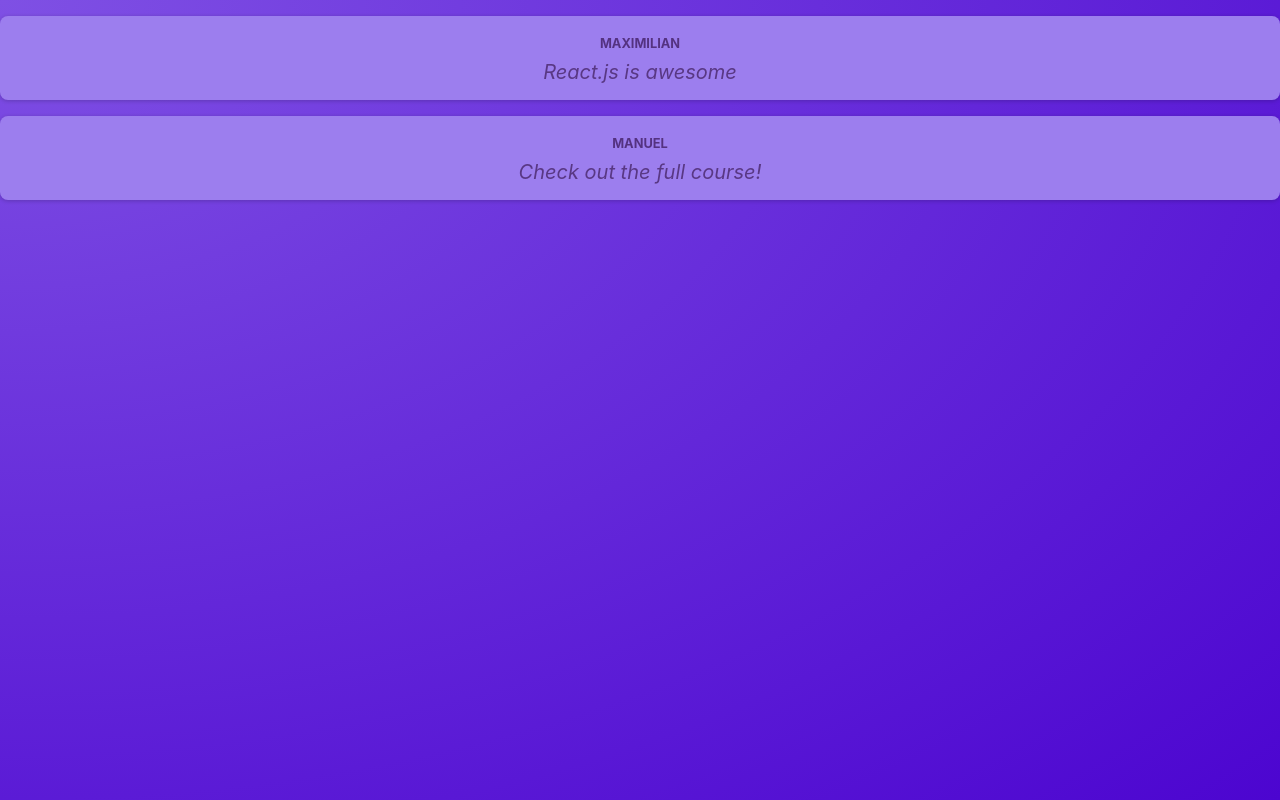
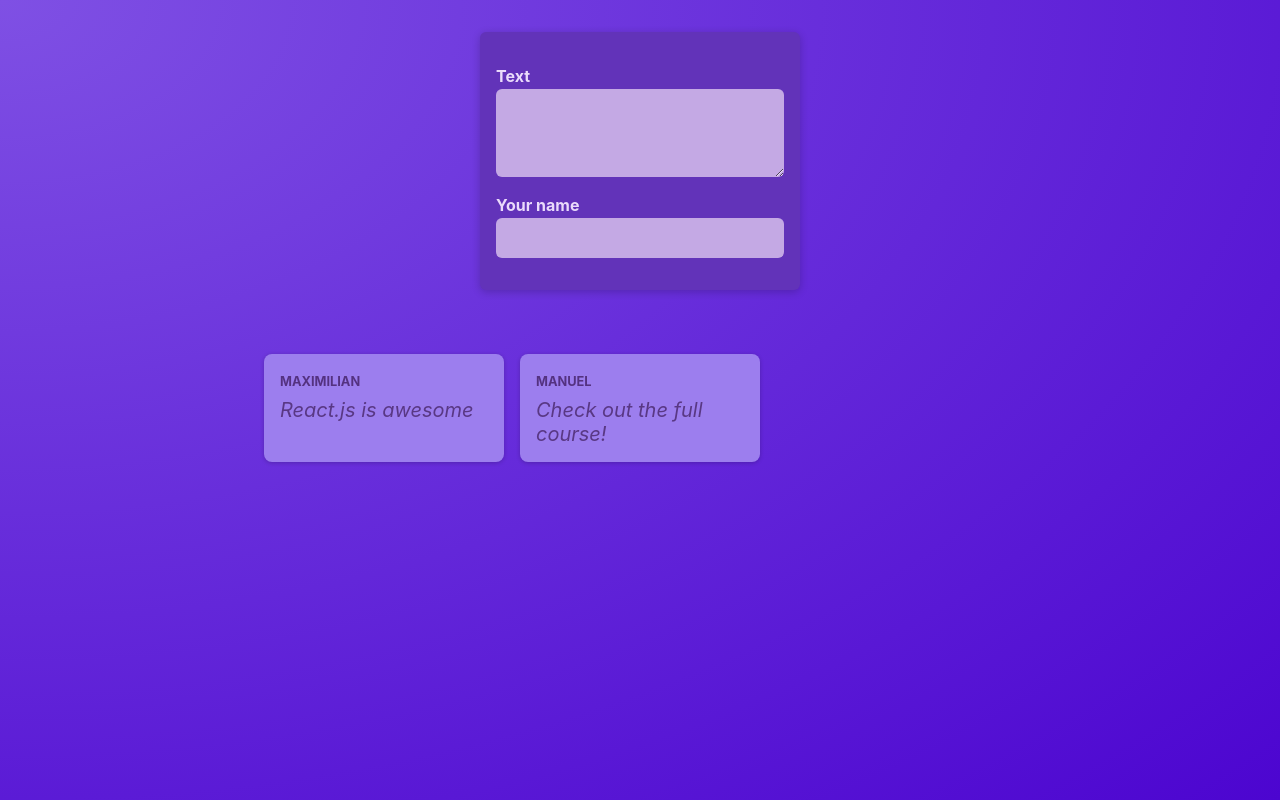
Before and after one commit to JunHwa-Lee/react-practice, a React (Vite) app: page / in a window 1280 px wide. Built offline with nearby package versions, Linux system fonts and the light colour scheme.

Commit message:
~494 이벤트 리스너 추가

```diff
--- a/src/App.jsx
+++ b/src/App.jsx
@@ -1,10 +1,9 @@
-import Post from "./components/Post"; // 확장자를 붙이지 않는다.
+import PostsList from "./components/PostsList";
 
 function App() {
   return (
     <main>
-      <Post author="Maximilian" body="React.js is awesome" />
-      <Post author="Manuel" body="Check out the full course!" />
+      <PostsList />
     </main>
   );
 }
--- /dev/null
+++ b/src/components/NewPost.jsx
@@ -0,0 +1,22 @@
+import classes from "./NewPost.module.css";
+
+function NewPost() {
+  function changeBodyHandler(event) {
+    console.log(event.target.value);
+  }
+
+  return (
+    <form className={classes.form}>
+      <p>
+        <label htmlFor="body">Text</label>
+        <textarea id="body" required rows={3} onChange={changeBodyHandler} />
+      </p>
+      <p>
+        <label htmlFor="name">Your name</label>
+        <input type="text" id="name" required />
+      </p>
+    </form>
+  ); // className과 마찬가지로 htmlFor도 기존과 다르다. 기존은 그냥 for 이었지만 변형되었다. 이제 큰 변형들은 다 배웠다.
+}
+
+export default NewPost;
--- /dev/null
+++ b/src/components/NewPost.module.css
@@ -0,0 +1,55 @@
+.form {
+  background-color: #6233b9;
+  padding: 1rem;
+  width: 20rem;
+  margin: 2rem auto;
+  border-radius: 6px;
+  box-shadow: 0 2px 8px rgba(0, 0, 0, 0.2);
+}
+
+.form label {
+  display: block;
+  margin-bottom: 0.05rem;
+  color: #eadbfb;
+  font-weight: bold;
+}
+
+.form input,
+.form textarea {
+  display: block;
+  width: 100%;
+  font: inherit;
+  padding: 0.5rem;
+  border-radius: 6px;
+  border: none;
+  background-color: #c4a9e4;
+  color: #28262c;
+}
+
+.actions {
+  display: flex;
+  justify-content: flex-end;
+  gap: 0.5rem;
+}
+
+.actions button {
+  cursor: pointer;
+  font: inherit;
+  padding: 0.5rem 1.5rem;
+  border: none;
+  border-radius: 4px;
+  background-color: #34036c;
+  color: #e5d5f7;
+}
+
+.actions button:hover {
+  background-color: #23014a;
+}
+
+.actions button[type="button"] {
+  background-color: transparent;
+}
+
+.actions button[type="button"]:hover {
+  color: #d1bee6;
+}
--- a/src/components/Post.jsx
+++ b/src/components/Post.jsx
@@ -2,10 +2,10 @@
 
 function Post(props) {
   return (
-    <div className={classes.post}>
+    <li className={classes.post}>
       <p className={classes.author}>{props.author}</p>
       <p className={classes.text}>{props.body}</p>
-    </div>
+    </li>
   );
 } // 이렇게 함수의 첫 글자는 대문자를 사용 그리고 함수 안에서는 JSX 코드를 반환해야 한다.
 
--- /dev/null
+++ b/src/components/PostsList.jsx
@@ -0,0 +1,17 @@
+import NewPost from "./NewPost";
+import Post from "./Post";
+import classes from "./PostsList.module.css";
+
+function PostsList() {
+  return (
+    <>
+      <NewPost />
+      <ul className={classes.posts}>
+        <Post author="Maximilian" body="React.js is awesome" />
+        <Post author="Manuel" body="Check out the full course!" />
+      </ul>
+    </>
+  );
+} // empty 태그로 감싸준 이유는 앞에서 설명했듯이, 형제 태그들을 같이 둘 수 없어서 empty 로라도 메꿨다.
+
+export default PostsList;
--- /dev/null
+++ b/src/components/PostsList.module.css
@@ -0,0 +1,10 @@
+.posts {
+  list-style: none;
+  max-width: 50rem;
+  margin: 1rem auto;
+  padding: 1rem 0;
+  display: grid;
+  gap: 1rem;
+  grid-template-columns: repeat(3, 30%);
+  justify-content: center;
+}
--- a/src/index.css
+++ b/src/index.css
@@ -18,6 +18,5 @@
 
 body {
   margin: 0;
-  text-align: center;
   color: #e6ddf9;
 }
```
